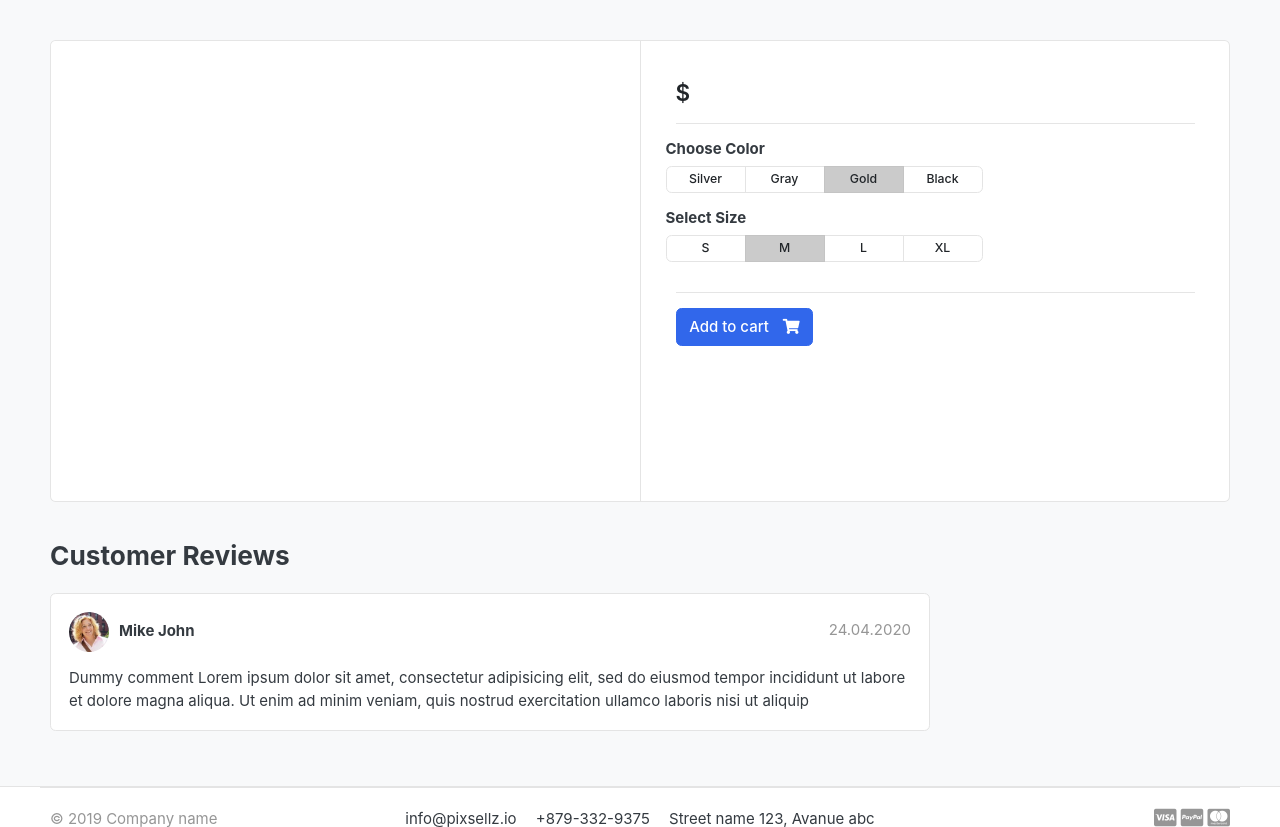
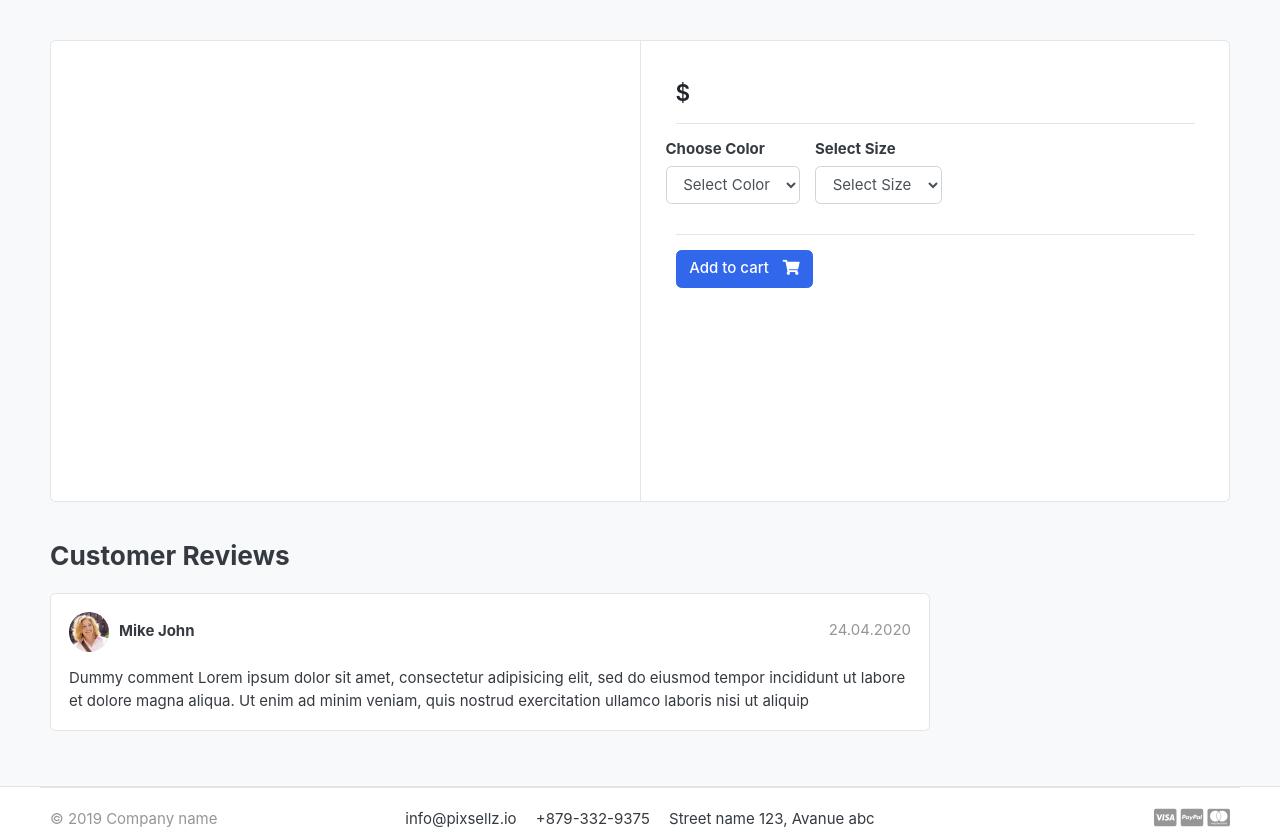
Before and after one commit to SantoshRaj007/python-proj, a Django app: template templates/store/product_detail.html in a window 1280 px wide. Shown: the part 118-945 px from the top of the page. Run offline with Django 5.2, Linux system fonts and the light colour scheme; the template is opened without the code that fills it, so the values that code supplies are empty; some libraries are stand-ins or nearby versions; some web fonts are replaced.

Commit message:
color size model done

```diff
--- a/carts/views.py
+++ b/carts/views.py
@@ -1,6 +1,7 @@
 from django.shortcuts import get_object_or_404, redirect, render
 from .models import Cart, CartItem
-from store.models import Product
+from store.models import Product, Variation
+from django.core.exceptions import ObjectDoesNotExist
 
 # Create your views here.
 def _cart_id(request):
@@ -11,6 +12,17 @@ def _cart_id(request):
 
 
 def add_cart(request, product_id):
+    if request.method == 'POST':
+        for item in request.POST:
+            key = item
+            value = request.POST[key]
+
+            try:
+                variation = Variation.objects.get(product=product, variation_category__iexact=key, variation_value__iexact=value)
+                print(variation)
+            except:
+                pass
+
     product = Product.objects.get(id=product_id)
     try:
         cart = Cart.objects.get(cart_id=_cart_id(request))
@@ -53,6 +65,8 @@ def remove_cart_item(request, product_id):
 
 def cart(request, total=0, quantity=0, cart_items=None):
     try:
+        tax = 0
+        grand_total = 0
         cart = Cart.objects.get(cart_id=_cart_id(request))
         cart_items = CartItem.objects.filter(cart=cart, is_active=True)
         for cart_item in cart_items:
@@ -60,7 +74,7 @@ def cart(request, total=0, quantity=0, cart_items=None):
             quantity += cart_item.quantity
         tax = (1 * total)/100
         grand_total = total + tax
-    except ObjectNotExist: # type: ignore
+    except ObjectDoesNotExist:
         pass  #just ignore
 
     context = {
--- a/store/urls.py
+++ b/store/urls.py
@@ -3,6 +3,7 @@ from . import views
 
 urlpatterns = [
     path('', views.store, name='store'),
-    path('<slug:category_slug>/', views.store, name='products_by_category'),
-    path('<slug:category_slug>/<slug:product_slug>/', views.product_detail, name='product_detail'),
+    path('category/<slug:category_slug>/', views.store, name='products_by_category'),
+    path('category/<slug:category_slug>/<slug:product_slug>/', views.product_detail, name='product_detail'),
+    path('search/', views.search, name='search'),
 ]
--- a/templates/includes/navbar.html
+++ b/templates/includes/navbar.html
@@ -47,9 +47,9 @@
                 </div>
                 <a href="{% url 'store' %}" class="btn btn-outline-primary">Store</a>
                 <div class="col-lg  col-md-6 col-sm-12 col">
-                    <form action="#" class="search">
+                    <form action="{% url 'search' %}" class="search" method="GET">
                         <div class="input-group w-100">
-                            <input type="text" class="form-control" style="width:60%;" placeholder="Search">
+                            <input type="text" class="form-control" style="width:60%;" placeholder="Search" name="keyword">
 
                             <div class="input-group-append">
                                 <button class="btn btn-primary" type="submit">
--- a/templates/store/product_detail.html
+++ b/templates/store/product_detail.html
@@ -12,76 +12,58 @@
                         <div class="img-big-wrap">
                             <a href="#"><img src="{{ single_product.images.url }}"></a>
                         </div>
-
                     </article>
                 </aside>
                 <main class="col-md-6 border-left">
+                    <form action="{% url 'add_cart' single_product.id %}" method="POST">
+                        {% csrf_token %}
                         <article class="content-body">
-
                             <h2 class="title">{{ single_product.product_name }}</h2>
-
                             <div class="mb-3">
                                 <var class="price h4">$ {{ single_product.price }}</var>
                             </div>
-
                             <p>{{ single_product.description }}</p>
-
-
                             <hr>
-                        <div class="row">
+                            <div class="row d-flex">
                                 <div class="item-option-select">
                                     <h6>Choose Color</h6>
-                                <div class="btn-group btn-group-sm btn-group-toggle" data-toggle="buttons">
-                                    <label class="btn btn-light">
-                                        <input type="radio" name="radio_color"> Silver
-                                    </label>
-                                    <label class="btn btn-light">
-                                        <input type="radio" name="radio_color"> Gray
-                                    </label>
-                                    <label class="btn btn-light active">
-                                        <input type="radio" name="radio_color checked"> Gold
-                                    </label>
-                                    <label class="btn btn-light">
-                                        <input type="radio" name="radio_color"> Black
-                                    </label>
+                                    <select name="color" class="form-control" required>
+                                        <option value="" disabled selected>Select Color</option>
+                                        {% for i in single_product.variation_set.colors %}
+                                        <option value="{{ i.variation_value | lower }}">{{ i.variation_value | capfirst }}</option>
+                                        {% endfor %}
+                                    </select>
                                 </div>
-                            </div>
-                        </div>
-                        <div class="row">
+
                                 <div class="item-option-select">
                                     <h6>Select Size</h6>
-                                <div class="btn-group btn-group-sm btn-group-toggle" data-toggle="buttons">
-                                    <label class="btn btn-light">
-                                        <input type="radio" name="radio_color"> S
-                                    </label>
-                                    <label class="btn btn-light active">
-                                        <input type="radio" name="radio_color" checked> M
-                                    </label>
-                                    <label class="btn btn-light">
-                                        <input type="radio" name="radio_color"> L
-                                    </label>
-                                    <label class="btn btn-light">
-                                        <input type="radio" name="radio_color"> XL
-                                    </label>
-                                </div>
+                                    <select name="size" class="form-control" required>
+                                        <option selected>Select Size</option>
+                                        {% for i in single_product.variation_set.sizes %}
+                                        <option value="{{ i.variation_value | lower }}">{{ i.variation_value | capfirst }}</option>
+                                        {% endfor %}
+                                    </select>
                                 </div>
                             </div>
                             <hr>
-                        {% if single_product.stock <= 0 %}
-                        <h5 class="text-danger">Out of Stock</h5>
+                            {% if single_product.stock <= 0 %} <h5 class="text-danger">Out of Stock</h5>
                                 {% else %}
-                            {%  if in_cart %}
+                                {% if in_cart %}
                                 <div class="d-flex justify-content-between">
-                                    <a href="#" class="btn  btn-outline-success"><span class="text">Added to Cart</span><i class="fas fa-check"></i></a>
+                                    <a href="#" class="btn  btn-outline-success"><span class="text">Added to
+                                            Cart</span><i class="fas fa-check"></i></a>
 
-                                    <a href="{% url 'cart' %}" class="btn  btn-outline-dark ml-2"><span class="text">View Cart</span><i class="fas fa-eye"></i> </a>
+                                    <a href="{% url 'cart' %}" class="btn  btn-outline-dark ml-2"><span
+                                            class="text">View Cart</span><i class="fas fa-eye"></i> </a>
                                 </div>
                                 {% else %}
-                        <a href="{% url 'add_cart' single_product.id %}" class="btn  btn-primary"> <span class="text">Add to cart</span>
-                            <i class="fas fa-shopping-cart"></i> </a>
+                                <button type="submit" class="btn  btn-primary"> <span
+                                        class="text">Add to cart</span>
+                                    <i class="fas fa-shopping-cart"></i> </button>
                                 {% endif %}
                                 {% endif %}
                         </article>
+                    </form>
                 </main>
             </div>
         </div>
```
Also changed, not shown: store/admin.py (+7 -1 lines), store/models.py (+25 -0 lines), store/views.py (+28 -2 lines), templates/store/store.html (+36 -10 lines), store/migrations/0002_variation.py (added). Lines whose indentation alone changed are shown as unchanged.
